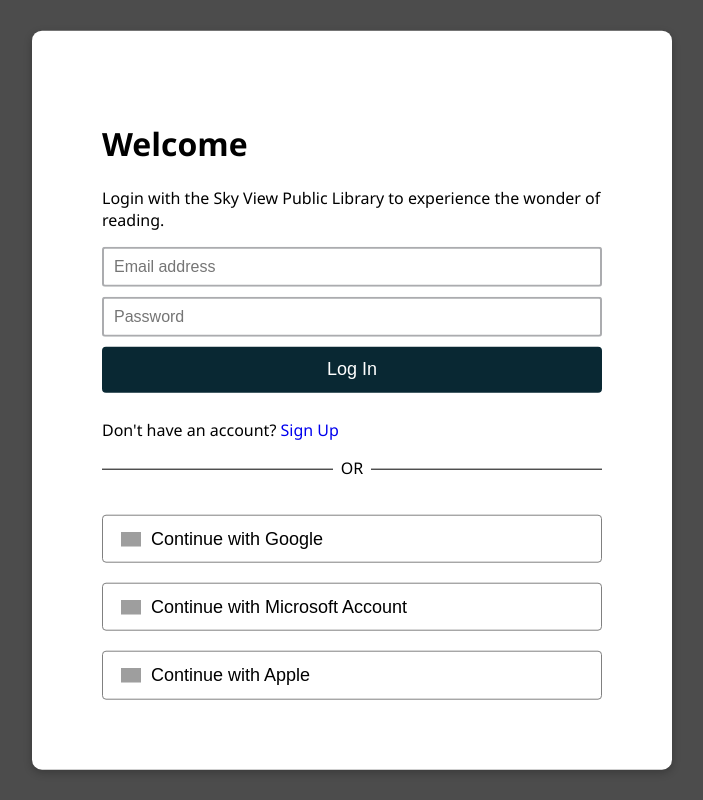
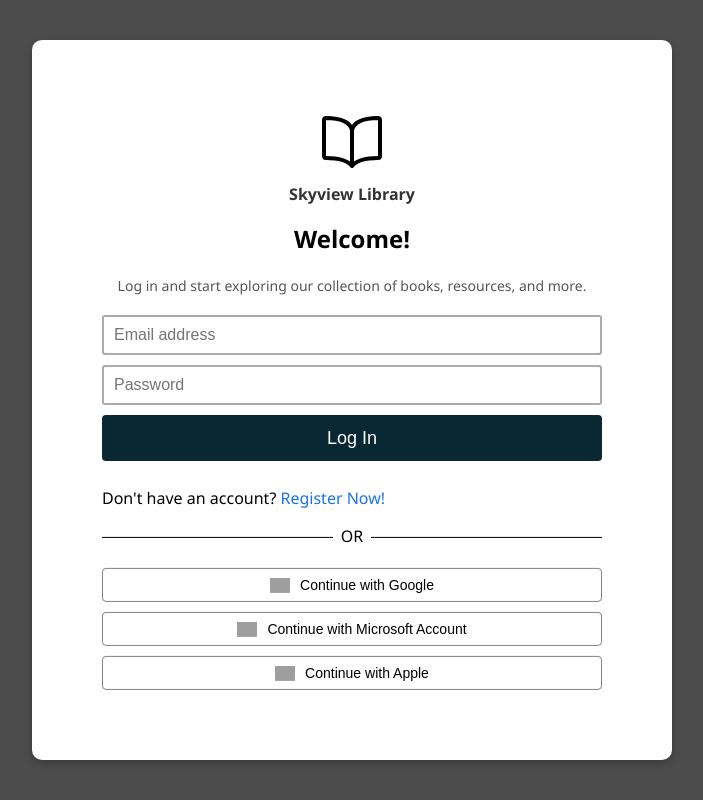
Before and after one commit to Br0wnMamba/SkyView-Library-System, a React (Create React App) app in the folder frontend/: page / in a window 1280 px wide. Both pictures are taken after a click on the button 1107 px from the left and 33 px from the top of the page. Shown: the whole page, without its empty margins (288-991 px from the left). Built offline with nearby package versions, Linux system fonts and the light colour scheme; grey boxes are pictures that could not be loaded; some icons are missing.

Commit message:
login page changes

```diff
--- a/frontend/src/pages/registration/Login.js
+++ b/frontend/src/pages/registration/Login.js
@@ -10,7 +10,10 @@ import { Alert, Snackbar } from "@mui/material";
 import "./Registration.css";
 import accountManager from "../../utils/AccountManager";
 import { useNavigate, useLocation, Link } from "react-router-dom";
-
+import ClearOutlinedIcon from "@mui/icons-material/ClearOutlined";
+import GoogleOAuthLogin from "../../components/OAuthComponents/Google/GoogleOAuthLogin";
+import MicrosoftOAuthLogin from "../../components/OAuthComponents/Microsoft/MicrosoftOAuthLogin";
+import { IoBookOutline } from "react-icons/io5";
 const Login = ({ backgroundLocation }) => {
   const [emailAddress, setEmailAddress] = useState("");
   const [password, setPassword] = useState("");
@@ -23,6 +26,15 @@ const Login = ({ backgroundLocation }) => {
     severity: "success",
   });
 
+  const handleClose = () => {
+    const res = accountManager.auth(emailAddress, password);
+    if (res.status === 200) {
+      navigate(background.pathname, { replace: true });
+    } else {
+      navigate("/", { replace: true });
+    }
+  };
+
   const handleLogin = () => {
     const res = accountManager.auth(emailAddress, password);
 
@@ -32,6 +44,11 @@ const Login = ({ backgroundLocation }) => {
       } else {
         navigate("/", { replace: true });
       }
+      setSnackbar({
+        open: true,
+        message: "Login successful!",
+        severity: "success",
+      });
     } else {
       setSnackbar({
         open: true,
@@ -45,19 +62,34 @@ const Login = ({ backgroundLocation }) => {
     <div className="login-signup-modal-container">
       <div className="login-signup-modal">
         <Modal borderRadius={10} show={false}>
+          <div style={{ position: "absolute", top: "20px", left: "20px" }}>
+            <button
+              onClick={handleClose}
+              style={{
+                background: "none",
+                border: "none",
+                cursor: "pointer",
+                padding: "0px",
+              }}
+            >
+              <ClearOutlinedIcon style={{ color: "#092833" }} />
+            </button>
+          </div>
           <div className="content">
-        <h1>Welcome</h1>
-        <p>
-          Login with the Sky View Public Library to experience the wonder of
-          reading.
+            <div className="loginSidebarHeaderLarge">
+              <IoBookOutline className="loginSidebarPictureLarge" />
+              <h4 className="loginSidebarSubtitle">Skyview Library</h4>
+              <h2 className="loginSidebarWelcome">Welcome!</h2>
+              <p className="loginSidebarDescription">
+                Log in and start exploring our collection of books, resources,
+                and more.
               </p>
+            </div>
             <Input
               type="email"
               placeholder="Email address"
               value={emailAddress}
-          onChange={(value) => {
-            setEmailAddress(value);
-          }}
+              onChange={(value) => setEmailAddress(value)}
               fullWidth
             />
             <Space />
@@ -65,59 +97,34 @@ const Login = ({ backgroundLocation }) => {
               type="password"
               placeholder="Password"
               value={password}
-          onChange={(value) => {
-            setPassword(value);
-          }}
+              onChange={(value) => setPassword(value)}
               fullWidth
             />
             <Space />
-        <Button
-          size="l"
-          borderRadius={4}
-          onClick={() => handleLogin()}
-          fullWidth
-        >
+            <Button size="l" borderRadius={4} onClick={handleLogin} fullWidth>
               Log In
             </Button>
             <Space />
             <p>
               Don't have an account?{" "}
-  		<Link to="/signup" state={{ backgroundLocation: background }}>
-    		Sign Up
+              <Link
+                to="/signup"
+                state={{ backgroundLocation: location }}
+                style={{ color: "#1a73e8", textDecoration: "none" }}
+              >
+                Register Now!
               </Link>
             </p>
             <p id="seperator">OR</p>
-        <Space space={20} />
-        <IconButton
-          text={"Continue with Google"}
-          icon={
-            <img
-              src="https://images.icon-icons.com/2631/PNG/512/google_search_new_logo_icon_159150.png"
-              width={20}
-              alt="Google Logo"
+
+            <Space space={5} />
+            <GoogleOAuthLogin onClose={handleClose} setSnackbar={setSnackbar} />
+            <Space space={10} />
+            <MicrosoftOAuthLogin
+              onClose={handleClose}
+              setSnackbar={setSnackbar}
             />
-          }
-          size="l"
-          borderRadius={4}
-          style={{ textAlign: "left", border: "1px solid #808080" }}
-          fullWidth
-        />
-        <Space space={20} />
-        <IconButton
-          text={"Continue with Microsoft Account"}
-          icon={
-            <img
-              src="https://upload.wikimedia.org/wikipedia/commons/9/98/Microsoft_logo.jpg"
-              width={20}
-              alt="Microsoft Logo"
-            />
-          }
-          size="l"
-          borderRadius={4}
-          style={{ textAlign: "left", border: "1px solid #808080" }}
-          fullWidth
-        />
-        <Space space={20} />
+            <Space space={10} />
             <IconButton
               text={"Continue with Apple"}
               icon={
@@ -129,7 +136,12 @@ const Login = ({ backgroundLocation }) => {
               }
               size="l"
               borderRadius={4}
-          style={{ textAlign: "left", border: "1px solid #808080" }}
+              style={{
+                border: "1px solid #808080",
+                justifyContent: "center",
+                fontSize: "14px",
+                padding: "8px 12px",
+              }}
               fullWidth
             />
           </div>
```
Lines whose indentation alone changed are shown as unchanged.
